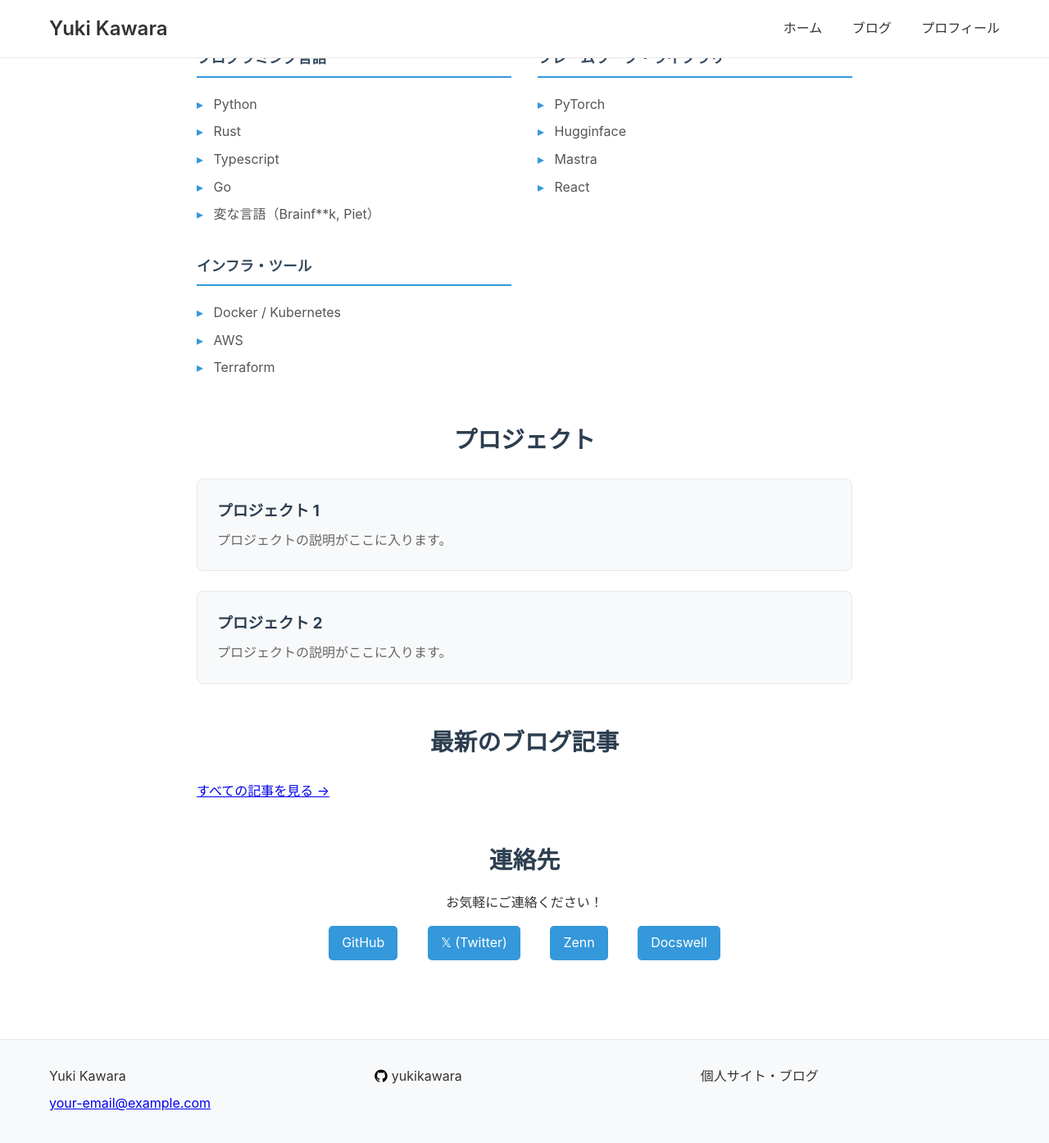
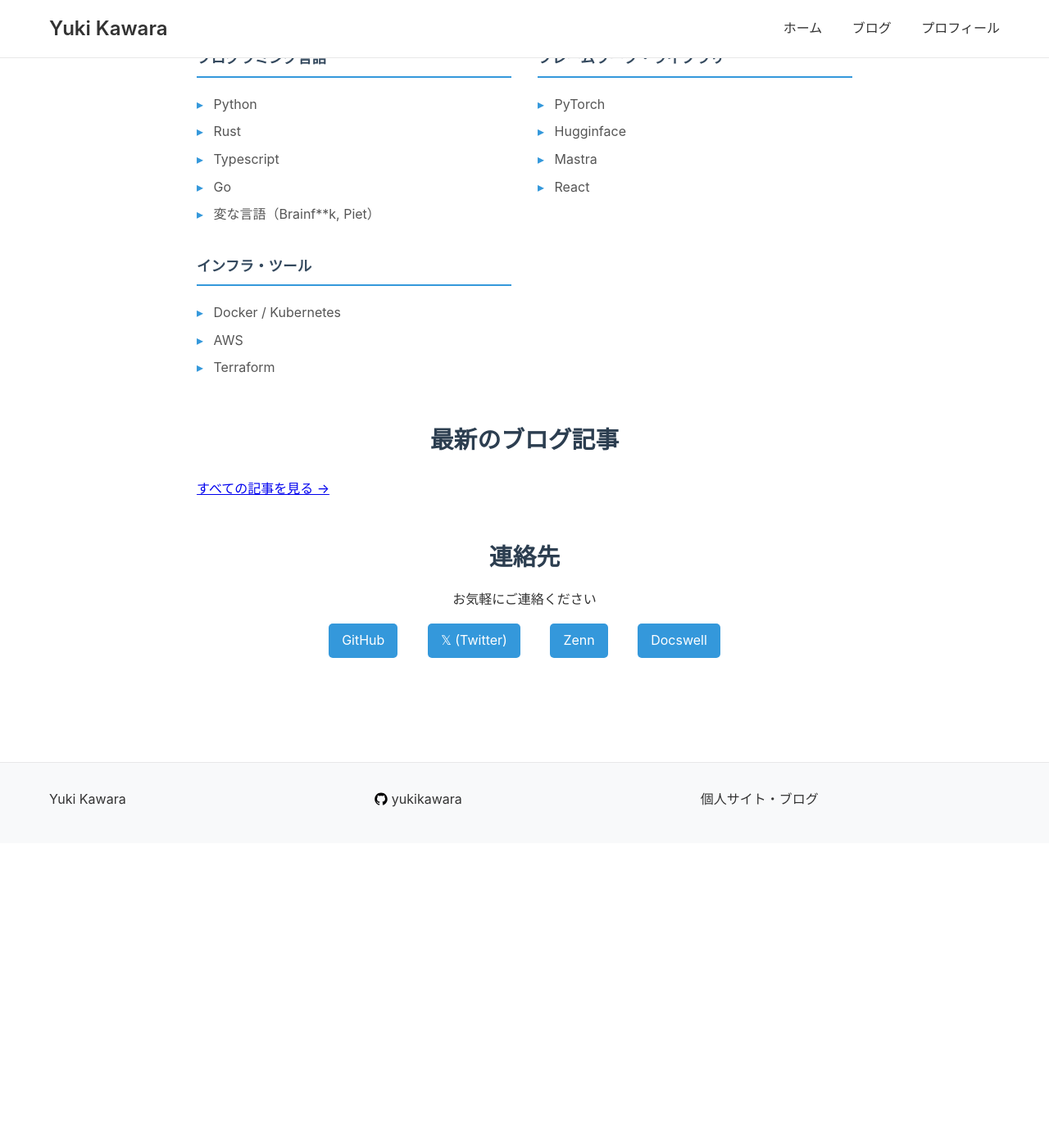
Before and after one commit to yukikawara/yukikawara.github.io, a Jekyll site: the page built from index.md, in a window 1280 px wide and 1400 px high, scrolled down 373 px. Shown: the top 1395 px of the window at 82% size. Built offline with Jekyll 4.4.1, drawn with Linux system fonts in a browser that asks for light colours; after the commit the page ends 1370 px from its top, so only the background shows below that.

Commit message:
フッターを修正、プロジェクトを消去

```diff
--- a/_layouts/default.html
+++ b/_layouts/default.html
@@ -14,6 +17,7 @@
     {% seo %}
     {% feed_meta %}
 </head>
+
 <body>
     <header class="site-header">
         <div class="wrapper">
@@ -48,9 +53,6 @@
                 <div class="footer-col footer-col-1">
                     <ul class="contact-list">
                         <li>{{ site.title | escape }}</li>
-                        {% if site.email %}
-                        <li><a href="mailto:{{ site.email }}">{{ site.email }}</a></li>
-                        {% endif %}
                     </ul>
                 </div>
                 <div class="footer-col footer-col-2">
@@ -76,4 +79,5 @@
         </div>
     </footer>
 </body>
+
 </html>
--- a/index.md
+++ b/index.md
@@ -46,7 +46,7 @@ layout: default
     </div>
   </section>
 
-  <section class="projects-section">
+  <!-- <section class="projects-section">
     <h2>プロジェクト</h2>
     <div class="project-list">
       <div class="project-item">
@@ -59,7 +59,7 @@ layout: default
         <p>プロジェクトの説明がここに入ります。</p>
       </div>
     </div>
-  </section>
+  </section> -->
 
   <section class="latest-posts">
     <h2>最新のブログ記事</h2>
@@ -84,7 +84,7 @@ layout: default
 
   <section class="contact-section">
     <h2>連絡先</h2>
-    <p>お気軽にご連絡ください！</p>
+    <p>お気軽にご連絡ください</p>
     <div class="contact-links">
       <a href="https://github.com/yukikawara" target="_blank">GitHub</a>
       <a href="https://x.com/kawara_y" target="_blank">𝕏 (Twitter)</a>
```
Also changed, not shown: other parts of _layouts/default.html (+9 -4 lines).
